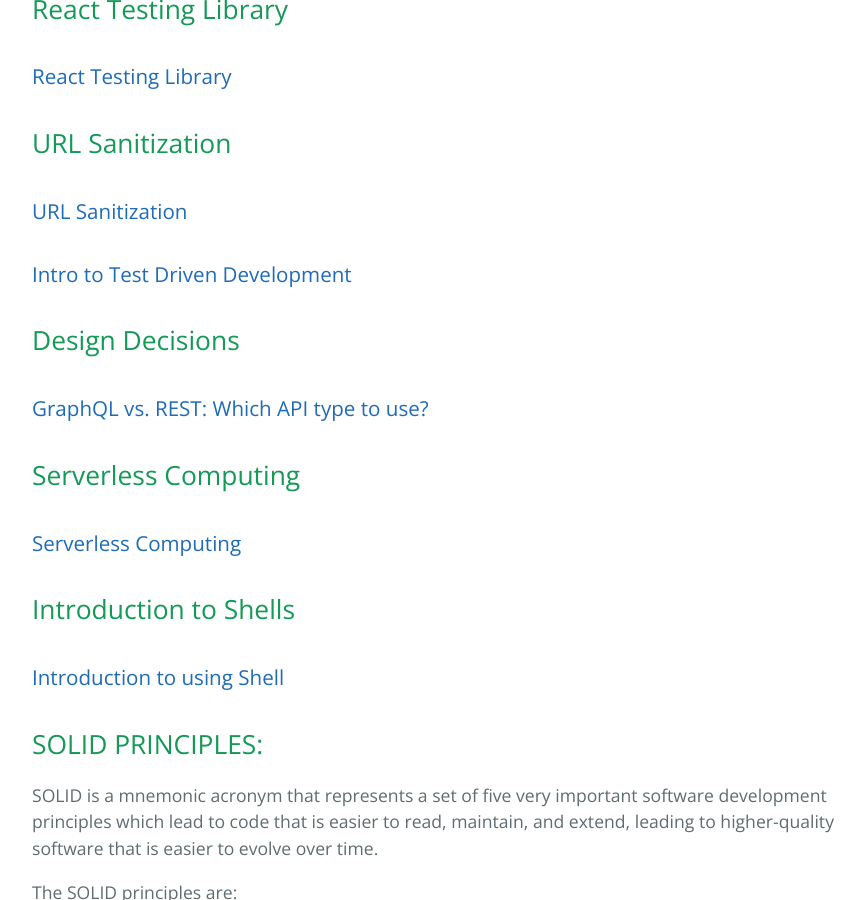
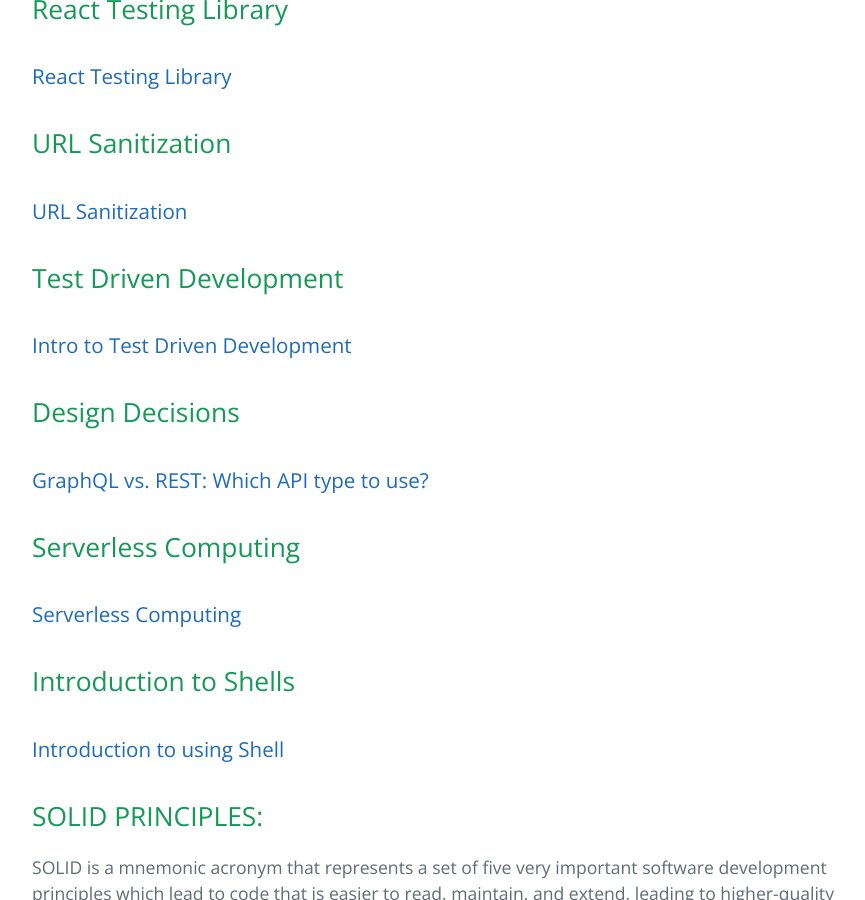
Before and after one commit to learning-software-engineering/learning-software-engineering.github.io, a Jekyll site: the page built from Topics/Development_Process.md, in a window 1280 px wide and 900 px high, scrolled down 1727 px. Shown: the whole window, without its empty margins (192-1057 px from the left). Built offline with Jekyll 4.4.1, drawn with Linux system fonts in a browser that asks for light colours; our own code applies the rules of GitHub Pages for plain Markdown files.

Commit message:
add header for TDD

```diff
--- a/Topics/Development_Process.md
+++ b/Topics/Development_Process.md
@@ -48,6 +48,8 @@
 ## URL Sanitization
 
 ### [URL Sanitization](./Development_Process/URL_Sanitization.md)
+
+## Test Driven Development
 
 ### [Intro to Test Driven Development](./Development_Process/Test_Driven_Development.md)
 
```
